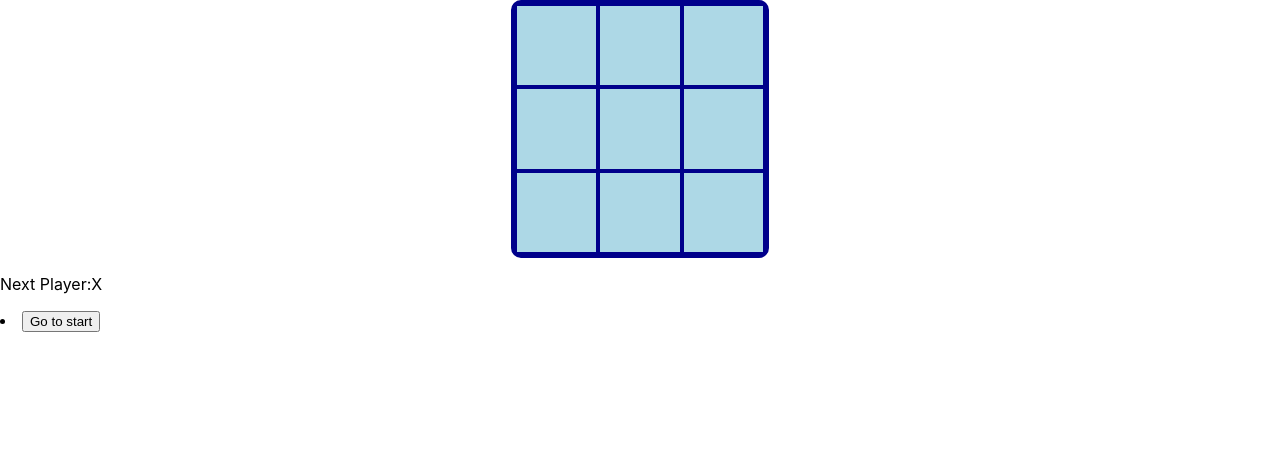
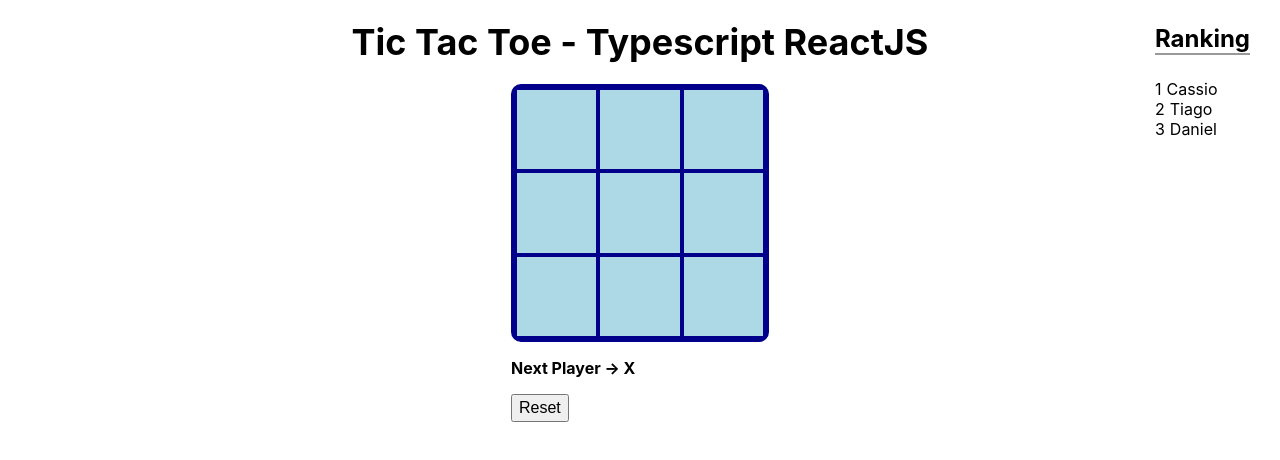
Before and after one commit to lcassiol/reactjs-tic-tac-toe, a React (Create React App) app: page / in a window 1280 px wide. Shown: the top 460 px of the page. Built offline with nearby package versions, Linux system fonts and the light colour scheme.

Commit message:
Add some style and few adjusts

```diff
--- a/src/components/Game/index.tsx
+++ b/src/components/Game/index.tsx
@@ -1,6 +1,15 @@
 import React, { useCallback, useState } from 'react';
 import CalculateWinner from '../../utils/calculateWinner';
 import Board from '../Board';
+import {
+  Container,
+  Title,
+  Actions,
+  Ranking,
+  Players,
+  Position,
+  PlayerName,
+} from './styles';
 
 const Game: React.FC = () => {
   const [history, setHistory] = useState([Array(9).fill(null)]);
@@ -28,33 +37,59 @@ const Game: React.FC = () => {
   const jumpTo = useCallback((step: number) => {
     setStepNumber(step);
     setXisNext(step % 2 === 0);
+
+    if (step === 0) {
+      setHistory([Array(9).fill(null)]);
+    }
   }, []);
 
   const renderMoves = useCallback(
     () =>
       history.map((_step, move) => {
-        const destination = move ? `Go to move#${move}` : 'Go to start';
+        const destination = move ? `Go to move#${move}` : 'Reset';
         return (
-          <li key={move}>
+          <span key={move}>
             <button type="button" onClick={() => jumpTo(move)}>
               {destination}
             </button>
-          </li>
+          </span>
         );
       }),
     [history, jumpTo]
   );
 
   return (
-    <>
-      <Board squares={history[stepNumber]} onClick={handleClick} />
+    <Container>
+      <Title>Tic Tac Toe - Typescript ReactJS</Title>
       <div>
-        <p>
-          {winner ? `Winner: ${winner}` : `Next Player:${xIsNext ? 'X' : 'O'}`}
-        </p>
-        {renderMoves()}
+        <Board squares={history[stepNumber]} onClick={handleClick} />
+        <Actions>
+          <p>
+            {winner
+              ? `Winner: ${winner}`
+              : `Next Player → ${xIsNext ? 'X' : 'O'}`}
+          </p>
+          {renderMoves()}
+        </Actions>
       </div>
-    </>
+      <Ranking>
+        <p>Ranking</p>
+        <Players>
+          <div>
+            <Position>1</Position>
+            <PlayerName>Cassio</PlayerName>
+          </div>
+          <div>
+            <Position>2</Position>
+            <PlayerName>Tiago</PlayerName>
+          </div>
+          <div>
+            <Position>3</Position>
+            <PlayerName>Daniel</PlayerName>
+          </div>
+        </Players>
+      </Ranking>
+    </Container>
   );
 };
 
--- /dev/null
+++ b/src/components/Game/styles.ts
@@ -0,0 +1,57 @@
+import styled from 'styled-components';
+
+export const Container = styled.div`
+  display: flex;
+  flex: 1;
+  align-items: center;
+  justify-content: center;
+  flex-direction: column;
+`;
+
+export const Actions = styled.div`
+  display: flex;
+  flex-direction: column;
+
+  p {
+    font-size: 16px;
+    font-weight: bold;
+  }
+
+  span {
+    button {
+      height: 28px;
+      font-size: 16px;
+      margin-bottom: 5px;
+    }
+  }
+`;
+
+export const Title = styled.span`
+  margin-top: 20px;
+  margin-bottom: 20px;
+  font-size: 36px;
+  font-weight: bold;
+`;
+
+export const Ranking = styled.div`
+  position: absolute;
+
+  right: 30px;
+  top: 0;
+
+  p {
+    font-size: 24px;
+    font-weight: bold;
+    border-bottom: 2px solid #999;
+  }
+`;
+
+export const Players = styled.div`
+  margin-top: 5px;
+`;
+
+export const Position = styled.span``;
+
+export const PlayerName = styled.span`
+  margin-left: 5px;
+`;
```
